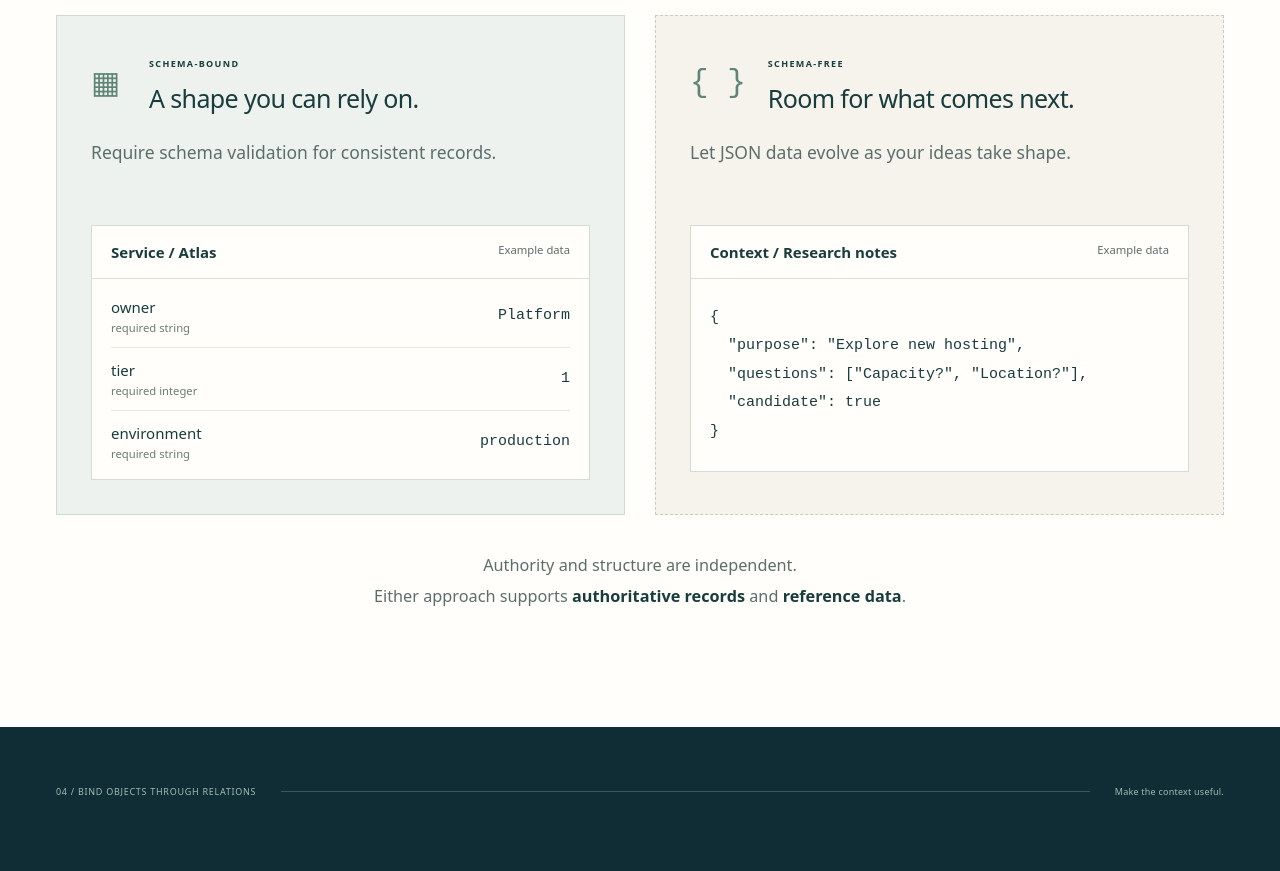
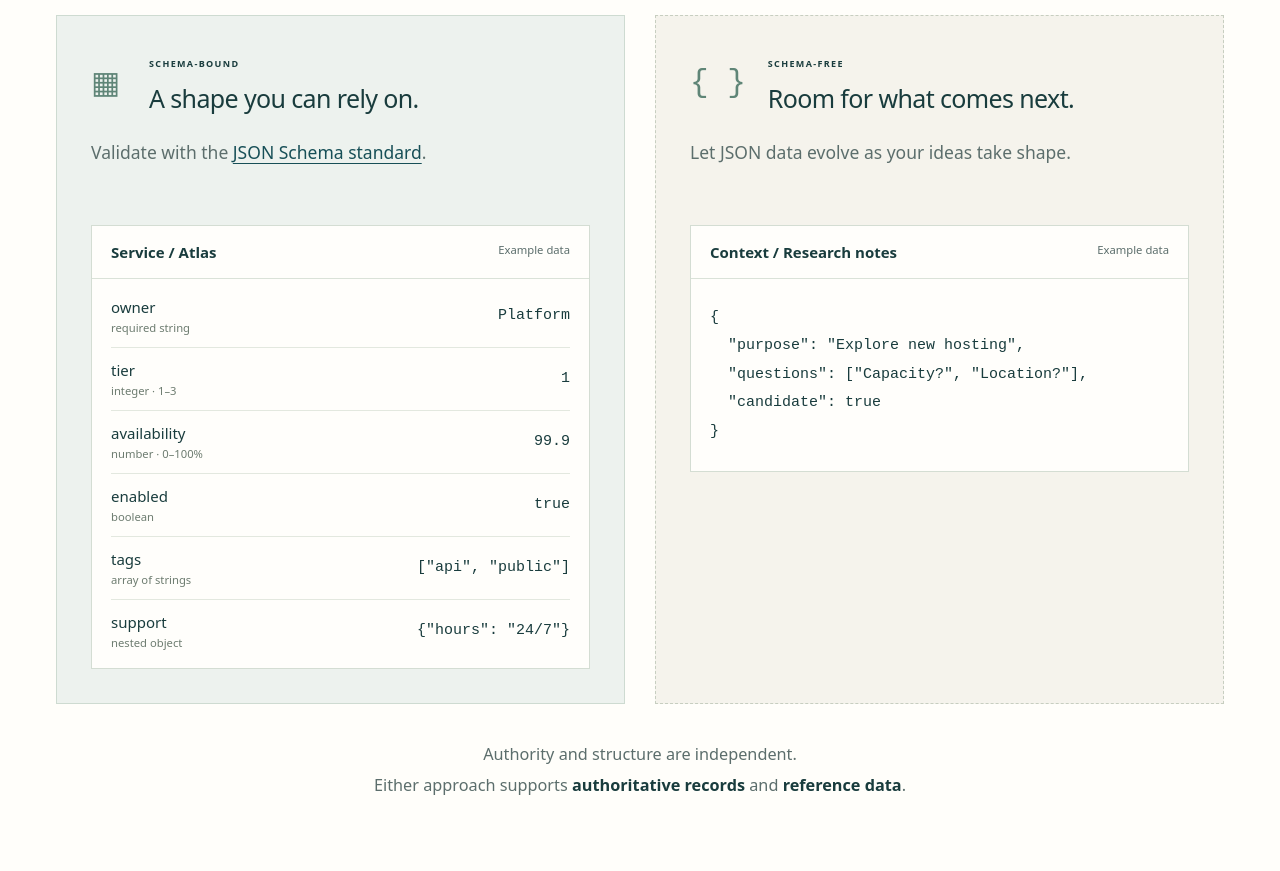
Before and after one commit to hubuum/hubuum.github.io, a plain HTML site: page design/confluence.html in a window 1280 px wide. Shown: the part 2780-3651 px from the top of the page. Drawn offline with Linux system fonts and the light colour scheme.

Commit message:
docs: show JSON Schema types in landing examples

```diff
--- a/design/assets/site.css
+++ b/design/assets/site.css
@@ -116,6 +116,7 @@ h1 { font-size: clamp(3.4rem, 5.4vw, 5.2rem); line-height: 1.055; }
 .schema-card-heading .eyebrow { font-size: 9px; }
 .schema-card h3 { font-size: 25px; margin-top: 9px; }
 .schema-card > p { margin-top: 22px; font-size: calc(14px * var(--body-text-scale)); color: var(--muted); min-height: 3.5em; }
+.schema-card > p a { color: var(--accent); text-decoration: underline; text-underline-offset: .2em; }
 .record-example { margin-top: 26px; background: #fffefb; border: 1px solid #d4ddd3; min-height: 241px; }
 .record-title { display: flex; justify-content: space-between; flex-wrap: wrap; gap: 8px; border-bottom: 1px solid #dae2d8; padding: 16px 19px; }
 .record-title strong { font-size: calc(12px * var(--body-text-scale)); font-weight: 550; }
@@ -125,7 +126,7 @@ h1 { font-size: clamp(3.4rem, 5.4vw, 5.2rem); line-height: 1.055; }
 .record-example dl > div:last-child { border: 0; }
 .record-example dt { font-size: calc(12px * var(--body-text-scale)); }
 .record-example dt span { display: block; font-size: calc(9px * var(--body-text-scale)); color: #6d7c70; margin-top: 3px; }
-.record-example dd { margin: 0; font-family: ui-monospace, monospace; font-size: calc(12px * var(--body-text-scale)); }
+.record-example dd { margin: 0; min-width: 0; max-width: 58%; overflow-wrap: anywhere; text-align: right; font-family: ui-monospace, monospace; font-size: calc(12px * var(--body-text-scale)); }
 .record-example pre { margin: 0; padding: 25px 19px; white-space: pre-wrap; overflow-wrap: anywhere; line-height: 1.9; font-size: calc(12px * var(--body-text-scale)); }
 .record-example code { font-family: ui-monospace, monospace; }
 .schema-common { text-align: center; font-size: calc(13px * var(--body-text-scale)); line-height: 1.9; margin-top: 35px; color: var(--muted); }
--- a/design/confluence.html
+++ b/design/confluence.html
@@ -69,7 +69,7 @@
         <div class="section-label"><span>03 / Choose the structure</span><span class="section-rule"></span><span>Bound or free. Side by side.</span></div>
         <div class="structure-heading"><h2>Structure where you need it.<br><em>Freedom where you don’t.</em></h2><p>Each class sets its objects’ schema policy: validate with JSON Schema, or leave the data schema-free.</p></div>
         <div class="schema-grid">
-          <article class="schema-card schema-bound"><div class="schema-card-heading"><span class="schema-glyph" aria-hidden="true">▦</span><div><span class="eyebrow">Schema-bound</span><h3>A shape you can rely on.</h3></div></div><p>Require schema validation for consistent records.</p><div class="record-example"><div class="record-title"><strong>Service / Atlas</strong><span>Example data</span></div><dl><div><dt>owner <span>required string</span></dt><dd>Platform</dd></div><div><dt>tier <span>required integer</span></dt><dd>1</dd></div><div><dt>environment <span>required string</span></dt><dd>production</dd></div></dl></div></article>
+          <article class="schema-card schema-bound"><div class="schema-card-heading"><span class="schema-glyph" aria-hidden="true">▦</span><div><span class="eyebrow">Schema-bound</span><h3>A shape you can rely on.</h3></div></div><p>Validate with the <a href="https://json-schema.org/specification">JSON Schema standard</a>.</p><div class="record-example"><div class="record-title"><strong>Service / Atlas</strong><span>Example data</span></div><dl><div><dt>owner <span>required string</span></dt><dd>Platform</dd></div><div><dt>tier <span>integer · 1–3</span></dt><dd>1</dd></div><div><dt>availability <span>number · 0–100%</span></dt><dd>99.9</dd></div><div><dt>enabled <span>boolean</span></dt><dd>true</dd></div><div><dt>tags <span>array of strings</span></dt><dd>["api", "public"]</dd></div><div><dt>support <span>nested object</span></dt><dd>{"hours": "24/7"}</dd></div></dl></div></article>
           <article class="schema-card schema-free"><div class="schema-card-heading"><span class="schema-glyph" aria-hidden="true">{ }</span><div><span class="eyebrow">Schema-free</span><h3>Room for what comes next.</h3></div></div><p>Let JSON data evolve as your ideas take shape.</p><div class="record-example"><div class="record-title"><strong>Context / Research notes</strong><span>Example data</span></div><pre><code>{
   "purpose": "Explore new hosting",
   "questions": ["Capacity?", "Location?"],
```
Also changed, not shown: design/fabric.html (+1 -1 lines), design/orbit.html (+1 -1 lines), design/previews/confluence-desktop.jpg, design/previews/confluence-mobile.jpg, design/previews/fabric-desktop.jpg, design/previews/fabric-mobile.jpg, design/previews/orbit-desktop.jpg, design/previews/orbit-mobile.jpg, 2 other files.
